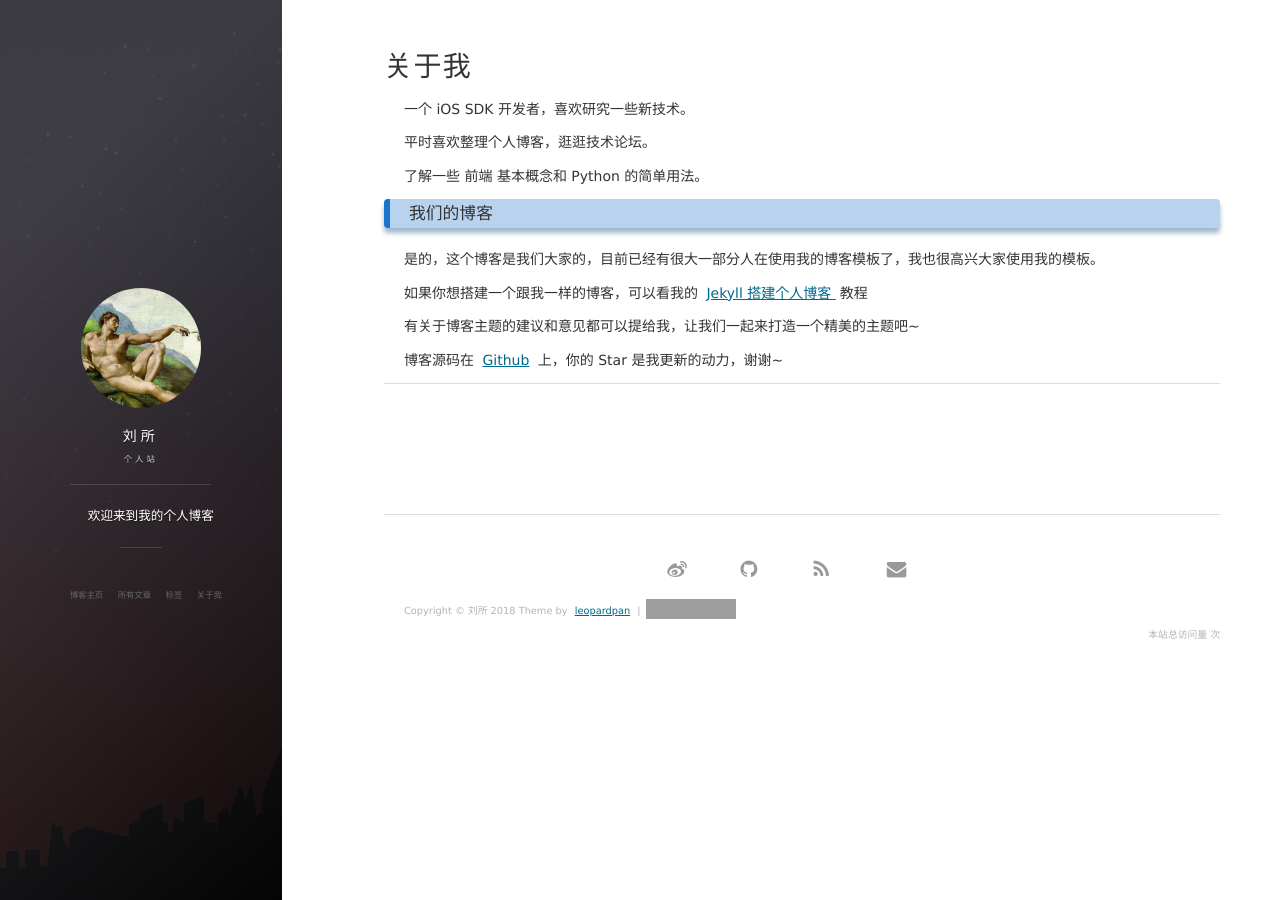
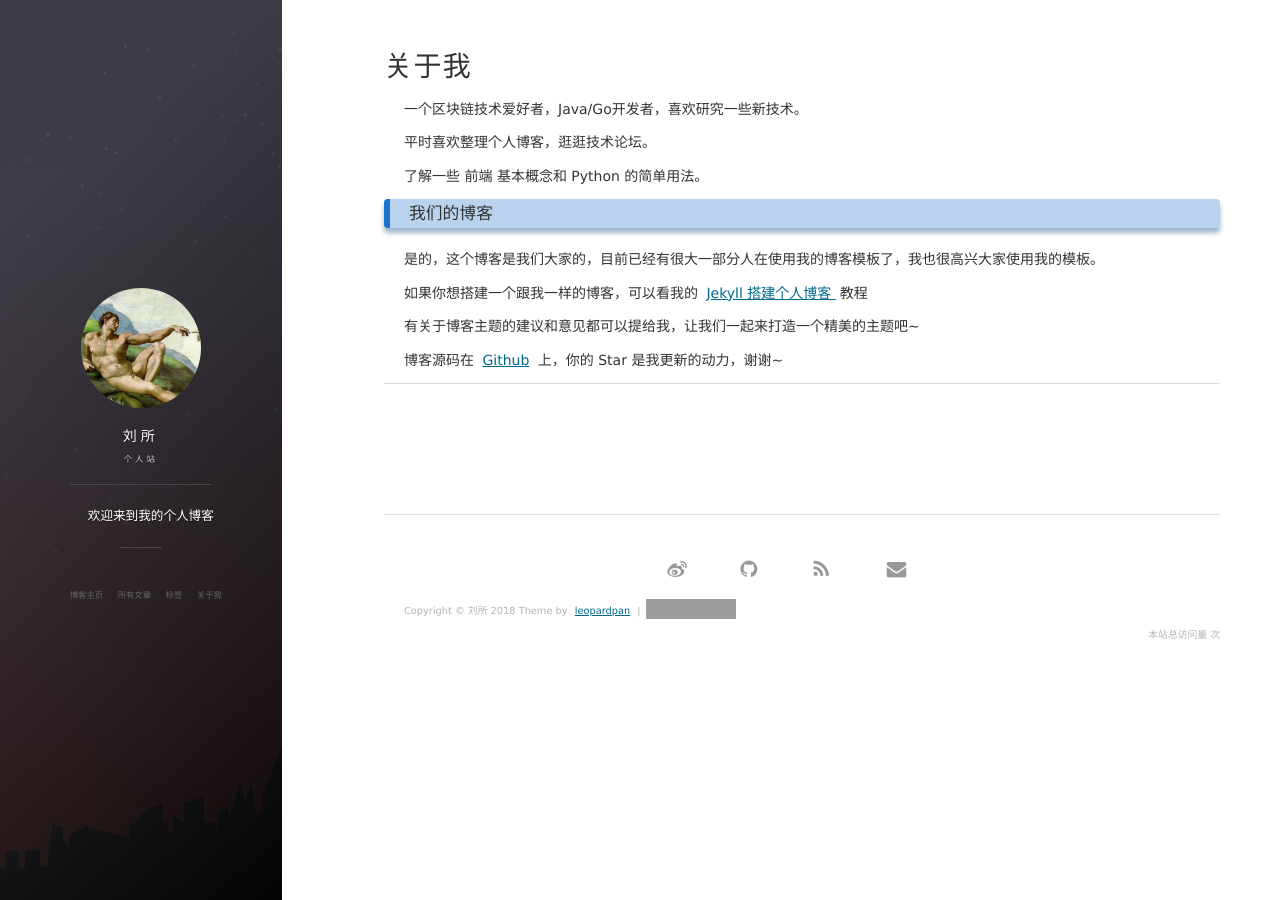
Before and after one commit to quemoc/quemoc.github.io, a Jekyll site: the page built from about.md, in a window 1280 px wide. Built offline with Jekyll 4.4.1, drawn with Linux system fonts in a browser that asks for light colours; nearby versions of some CDN libraries; comment, search, counter and statistics services are not loaded; grey boxes are pictures that could not be loaded.

Commit message:
Update about.md

```diff
--- a/about.md
+++ b/about.md
@@ -3,7 +3,7 @@ layout: page
 title: 关于我
 ---
 
-一个 iOS SDK 开发者，喜欢研究一些新技术。
+一个区块链技术爱好者，Java/Go开发者，喜欢研究一些新技术。
 <p>
 平时喜欢整理个人博客，逛逛技术论坛。
 <p>
```
